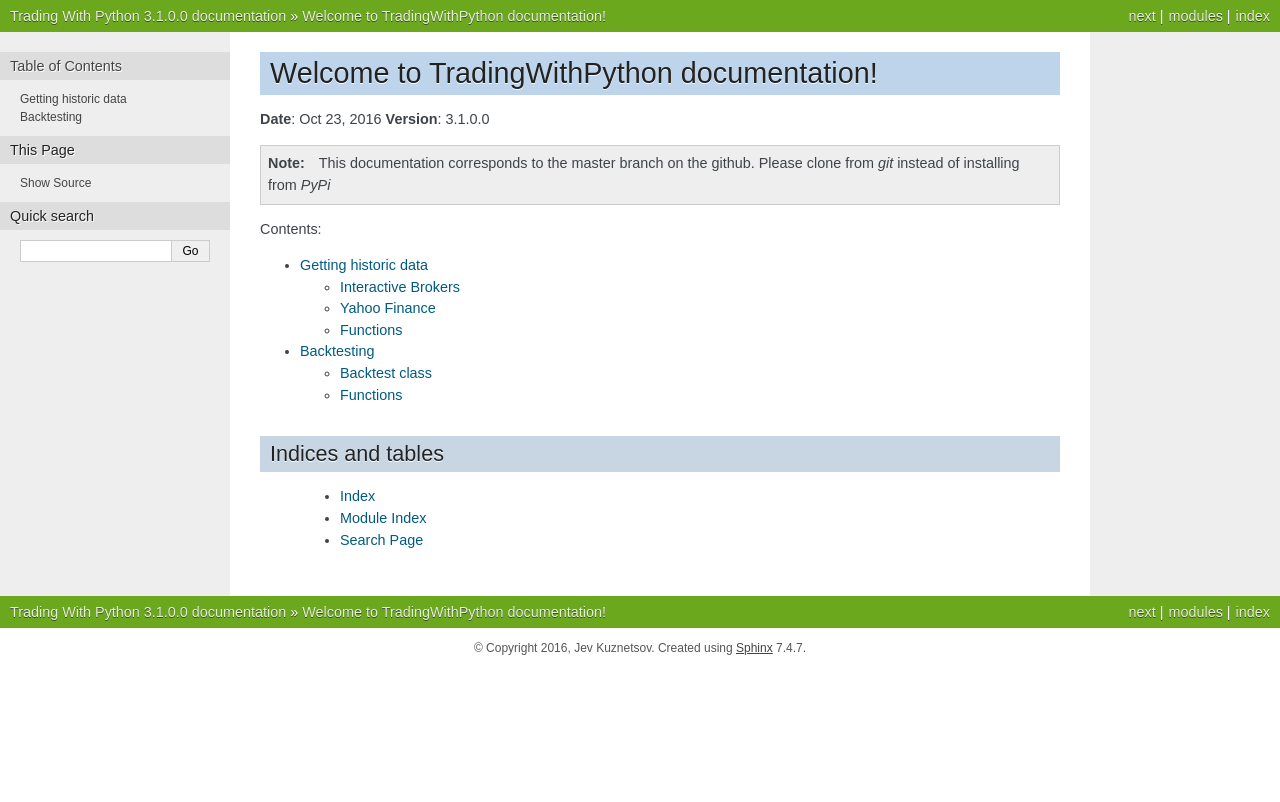
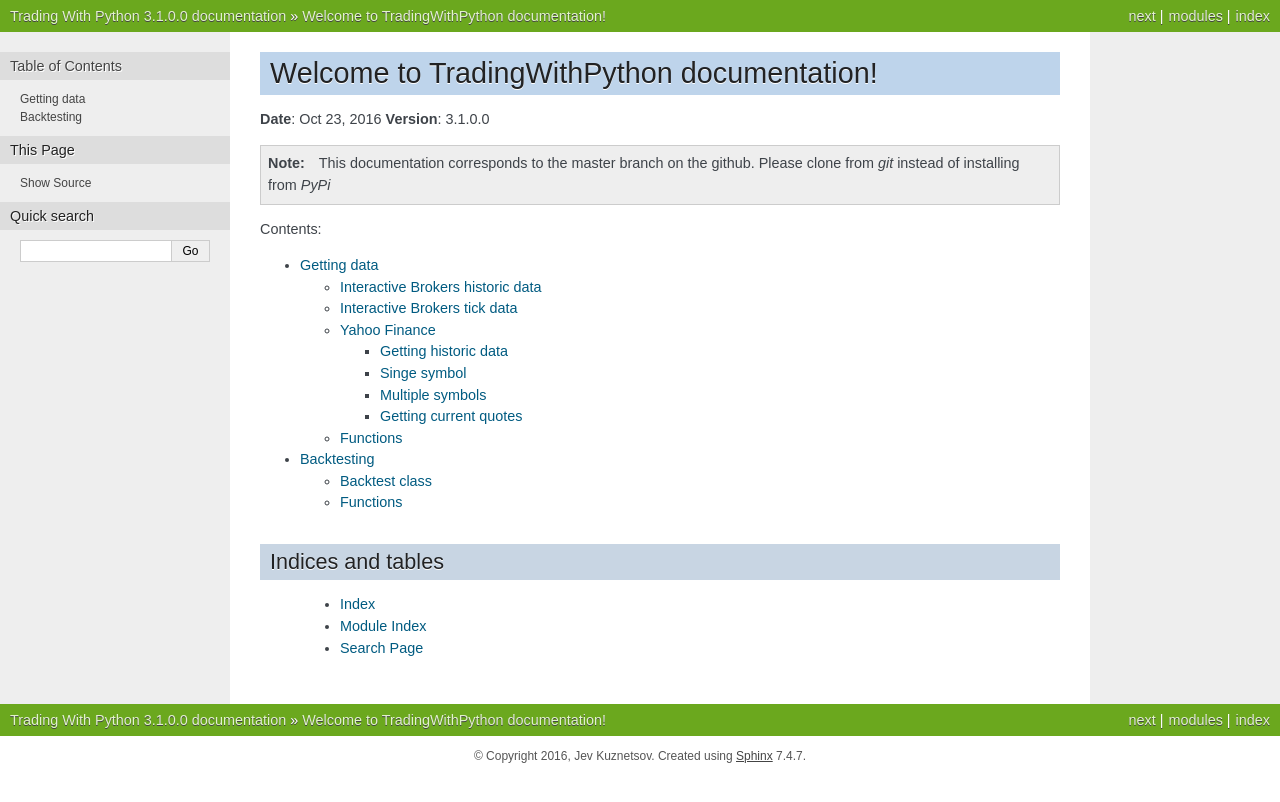
Before and after one commit to sjev/trading-with-python, a Sphinx documentation site: the page built from doc/source/index.rst, in a window 1280 px wide. Shown: the top 802 px of the page. Built offline with Sphinx 7.4.7, drawn with Linux system fonts in a browser that asks for light colours; the version number is read from the project's files by our own code.

Commit message:
tickLogger update

```diff
--- a/doc/source/conf.py
+++ b/doc/source/conf.py
@@ -26,7 +26,7 @@
 
 
 
-for p in ['..','../../lib','../../tools/getHistData']:
+for p in ['..','../../lib','../../tools/getHistData','../../tools/tickLogger']:
 	sys.path.insert(0,os.path.abspath(p))
 
 print('Path:')
--- a/doc/source/historicData.rst
+++ b/doc/source/historicData.rst
@@ -1,10 +1,10 @@
 
 =======================
-Getting historic data
+Getting data
 =======================
 
-Interactive Brokers
-=====================
+Interactive Brokers historic data
+===================================
 
 Interactive Brokers provides *free* historic data (only for clients) up to 6 month in the past, with a maximum resolution
 of 1 second bars.  This is great of course, but to prevent abuse, IB imposed all kinds of download limitations.
@@ -14,9 +14,13 @@
 
 The script ``tools/getData.py`` is designed to download large datasets while respecting the rules.
 
+.. automodule:: getData
 
 
-.. automodule:: getData
+Interactive Brokers tick data
+================================
+
+.. automodule:: tickLogger
 
 
 
--- a/doc/source/index.rst
+++ b/doc/source/index.rst
@@ -19,7 +19,7 @@
 Contents:
 
 .. toctree::
-    :maxdepth: 2
+    :maxdepth: 3
 
     historicData
     backtest
```
Also changed, not shown: 1 other file.
